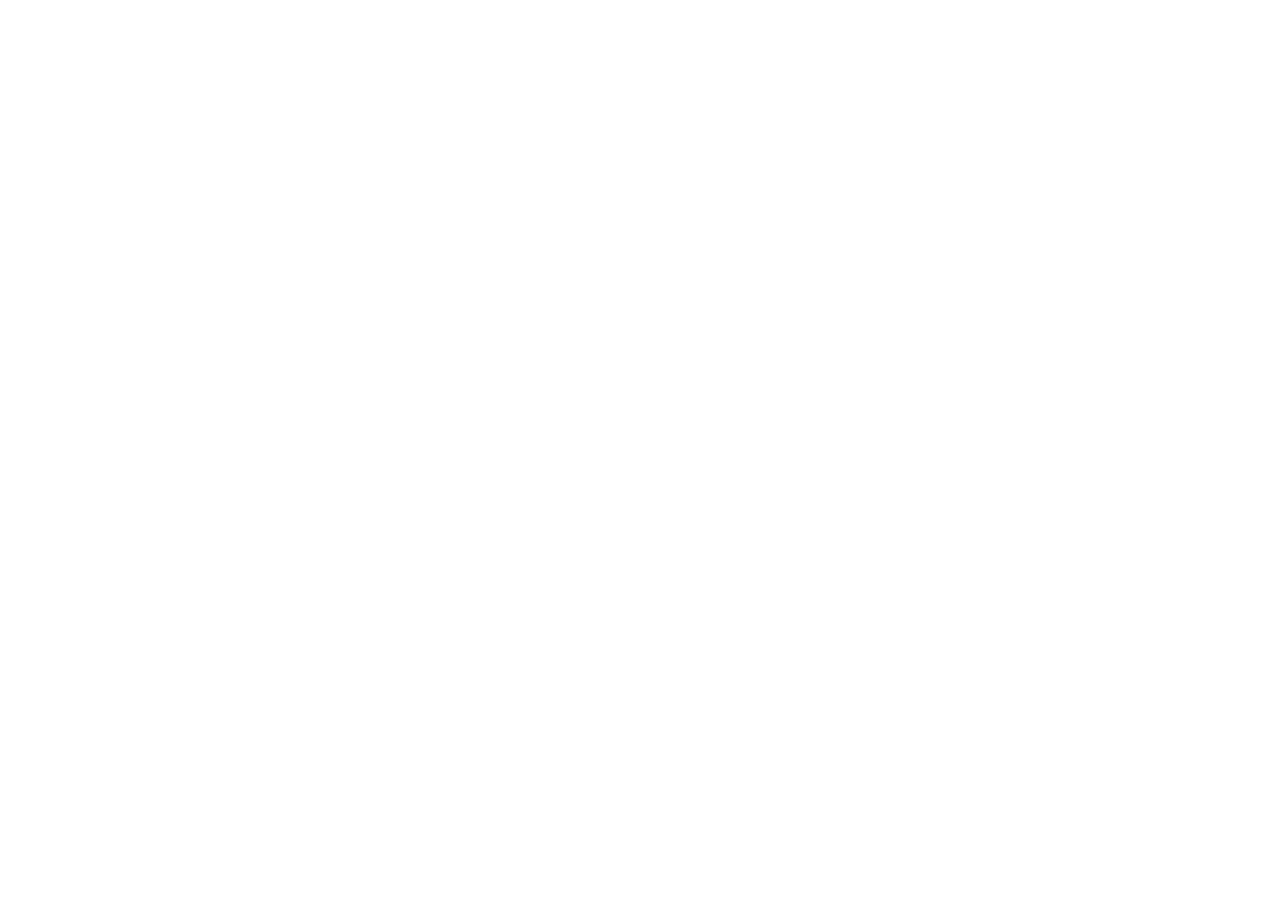
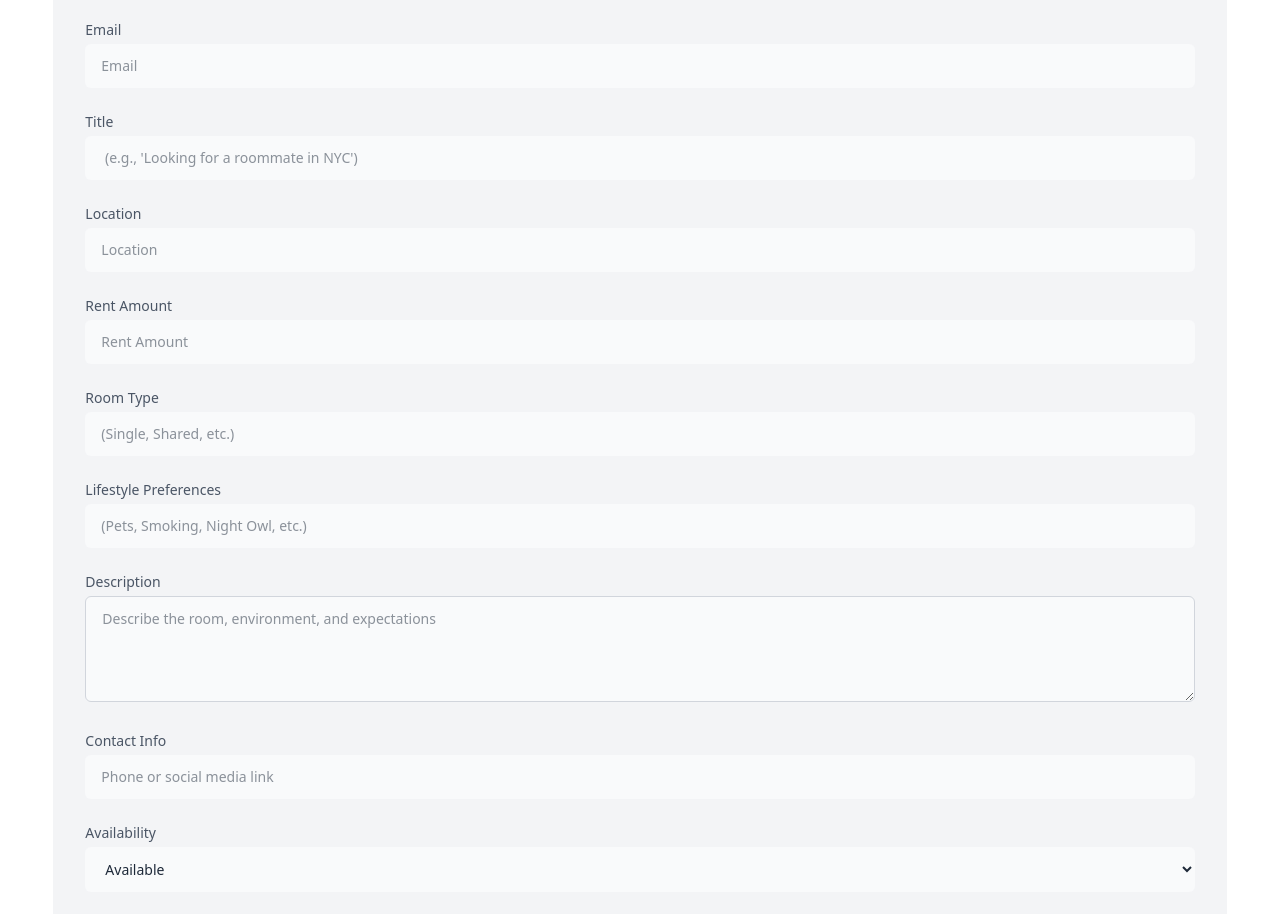
Before and after one commit to yusufABC/RoomSync-client, a React (Vite) app: page /addtofindroommate in a window 1280 px wide. Shown: the part 340-1254 px from the top of the page. Before the commit the page ends 800 px from the top, so only its background shows below. Built offline with nearby package versions, Linux system fonts and the light colour scheme; no server answers; sample sign-in values are in the browser's storage.

Commit message:
added details page and added functionality

```diff
--- a/src/Pages/AddToFindRoomMate.jsx
+++ b/src/Pages/AddToFindRoomMate.jsx
@@ -1,9 +1,123 @@
-import React from 'react';
+import React, { use } from 'react';
+import { AuthContext } from '../context/AuthContext';
+import Swal from 'sweetalert2';
+import { NavLink,  } from 'react-router';
 
 const AddToFindRoomMate = () => {
+    // const navigate=useNavigate
+    const { user } = use(AuthContext)
+    const handleAddRoomMate = e => {
+        e.preventDefault()
+        const form = e.target
+        const formData = new FormData(form)
+        const { rentamount,roomtype, ...rest } = Object.fromEntries(formData.entries())
+
+            const userRoomData={
+                rentamount,
+                roomtype,
+                rest
+            }
+
+        // send to db
+                      fetch('http://localhost:3000/listings', {
+                                    method: 'POST',
+                                    headers: {
+                                        'content-type': 'application/json'
+                                    },
+                                    body: JSON.stringify(userRoomData)
+
+                                })
+                                    .then(res => res.json())
+                                    .then(data => {
+                                        console.log(data)
+                                        if (data.insertedId) {
+                                            Swal.fire({
+                                                position: "top-end",
+                                                icon: "success",
+                                                title: "Your Post Is Created",
+                                                showConfirmButton: false,
+                                                timer: 3500
+                                            });
+                                                // navigate('')
+                                        }
+                                    })
+
+    }
     return (
-        <div>
-            Add to find room mate
+        <div className="my-20 mx-auto w-full max-w-7xl bg-gray-100 p-8 space-y-3 rounded-xl text-gray-800">
+            <h1 className="text-5xl font-bold text-center">Create Your Room Post</h1>
+            <form onSubmit={handleAddRoomMate} className="space-y-6">
+                <div className="space-y-1 text-sm">
+                    <label htmlFor="username" className="block text-gray-600">Username</label>
+                    <input type="text" name="username"  id="username" placeholder="Username" className="w-full px-4 py-3 rounded-md border-gray-300 bg-gray-50 text-gray-800 focus:border-orange-600" />
+                </div>
+                <div className="space-y-1 text-sm">
+                    <label htmlFor="email" className="block text-gray-600">Email</label>
+                    <input type="email" name="email" id="email" placeholder="Email" className="w-full px-4 py-3 rounded-md border-gray-300 bg-gray-50 text-gray-800 focus:border-orange-600" />
+                </div>
+                <div className="space-y-1 text-sm">
+                    <label className="block text-gray-600">Title</label>
+                    <input type="text" name="title" placeholder=" (e.g., 'Looking for a roommate in NYC')" className="w-full px-4 py-3 rounded-md border-gray-300 bg-gray-50 text-gray-800 focus:border-orange-600" />
+                </div>
+                <div className="space-y-1 text-sm">
+                    <label className="block text-gray-600">Location</label>
+                    <input type="text" name="location" placeholder="Location" className="w-full px-4 py-3 rounded-md border-gray-300 bg-gray-50 text-gray-800 focus:border-orange-600" />
+                </div>
+                <div className="space-y-1 text-sm">
+                    <label className="block text-gray-600">Rent Amount</label>
+                    <input type="text" name="rentamount" placeholder="Rent Amount" className="w-full px-4 py-3 rounded-md border-gray-300 bg-gray-50 text-gray-800 focus:border-orange-600" />
+                </div>
+                <div className="space-y-1 text-sm">
+                    <label className="block text-gray-600">Room Type </label>
+                    <input type="text" name="roomtype" placeholder="(Single, Shared, etc.)" className="w-full px-4 py-3 rounded-md border-gray-300 bg-gray-50 text-gray-800 focus:border-orange-600" />
+                </div>
+
+                <div className="space-y-1 text-sm">
+                    <label className="block text-gray-600">Lifestyle Preferences</label>
+                    <input
+                        type="text"
+                        name="lifestyle"
+                        placeholder="(Pets, Smoking, Night Owl, etc.)"
+                        className="w-full px-4 py-3 rounded-md border-gray-300 bg-gray-50 text-gray-800 focus:border-orange-600"
+                    />
+                </div>
+
+                <div className="space-y-1 text-sm">
+                    <label className="block text-gray-600">Description</label>
+                    <textarea
+                        name="description"
+                        placeholder="Describe the room, environment, and expectations"
+                        className="w-full px-4 py-3 rounded-md border border-gray-300 bg-gray-50 text-gray-800 focus:border-orange-600"
+                        rows="4"
+                    ></textarea>
+                </div>
+        <div className="space-y-1 text-sm">
+  <label className="block text-gray-600">Contact Info</label>
+  <input
+    type="text"
+    name="contact"
+    placeholder="Phone or social media link"
+    className="w-full px-4 py-3 rounded-md border-gray-300 bg-gray-50 text-gray-800 focus:border-orange-600"
+  />
+</div>
+
+<div className="space-y-1 text-sm">
+  <label className="block text-gray-600">Availability</label>
+  <select
+    name="availability"
+    className="w-full px-4 py-3 rounded-md border-gray-300 bg-gray-50 text-gray-800 focus:border-orange-600"
+  >
+    <option value="available">Available</option>
+    <option value="not-available">Not Available</option>
+  </select>
+</div>
+
+
+
+
+                <button type='submit' className="cursor-pointer block w-full p-3 text-center rounded-sm text-gray-50 bg-gray-300">Submit</button>
+            </form>
+
         </div>
     );
 };
--- /dev/null
+++ b/src/Pages/Details/Details.jsx
@@ -0,0 +1,27 @@
+import React, { useEffect, useState } from 'react';
+import DetailsCard from './DetailsCard';
+
+const Details = () => {
+    const [listings, setListings] = useState([])
+    useEffect(() => {
+        fetch('http://localhost:3000/listings')
+            .then(res => res.json())
+            .then(data => {
+                setListings(data)
+            })
+
+    }, [])
+    return (
+        <div className="max-w-6xl mx-auto px-4 py-10">
+
+            <div className='text-3xl font-bold mb-6 text-orange-500'>All Post Available Here</div>
+            <div className='grid grid-cols-1 md:grid-cols-2 lg:grid-cols-3 gap-6'>
+                {
+                    listings.map((list,index)=><DetailsCard key={index} list={list}></DetailsCard>)
+                }
+            </div>
+        </div>
+    );
+};
+
+export default Details;
--- /dev/null
+++ b/src/Pages/Details/DetailsCard.jsx
@@ -0,0 +1,37 @@
+import React, { useState } from 'react';
+import { ThumbsUp } from 'lucide-react';
+const DetailsCard = ({list}) => {
+     const [liked, setLiked] = useState(false);
+  const [likesCount, setLikesCount] = useState(0);
+        const handleLike = () => {
+    if (liked) {
+      setLikesCount(likesCount -1);
+    }
+     else {
+      setLikesCount(likesCount + 1);
+    }
+    setLiked(!liked);
+  };
+
+
+    return (
+        <div className='bg-white shadow-lg rounded-lg p-6 border border-slate-200'>
+               <h3 className="text-xl  font-semibold text-orange-500">{list.rest.title}</h3>
+                 <p className=" text-slate-600">Location: {list.rest.location}</p>
+                <p className=" text-slate-600">Rent: ${list.rentamount}</p>
+            <p className=" text-slate-600">Room Type: {list.roomtype}</p>
+            <p className=" text-slate-600">Lifestyle: {list.rest.lifestyle}</p>
+            <p className=" text-slate-600">Availability: {list.rest.availability}</p>
+        <p className=" text-slate-600">Posted by: {list.rest.username} ({list.email})</p>
+        <p className=" text-slate-600 mt-2">{list.rest.description}</p>
+        <p className=" text-blue-600 mt-1">Contact: {list.rest.contact}</p>
+
+        <button   onClick={handleLike}  className={`m-4  rounded `}>
+
+             {liked ?  <ThumbsUp color='red' /> :  <ThumbsUp color='gray' />} ({likesCount})
+        </button>
+        </div>
+    );
+};
+
+export default DetailsCard;
--- a/src/Pages/Signup.jsx
+++ b/src/Pages/Signup.jsx
@@ -25,18 +25,22 @@
         }
         // auth using firebase
         createUser(email, password)
-            .then(result => {
+            .then(async result => {
                 console.log(result)
                 // update profile
-                const profile={
-                    displayName:username,
-                    photoURL:photourl
-                }
-                updateProfile(auth.currentUser,profile)
+                // const profile={
+                //     displayName:username,
+                //     photoURL:photourl
+                // }
+                await updateProfile(auth.currentUser, {
+                    displayName: username,
+                    photoURL: photourl
+                })
                 .then(()=>{
-                    console.log('user Profile updated')
+                    console.log('User Profile Updated')
                 })
-                .catch(error=>console.log(error))
+
+                    .catch(error => console.log(error))
 
                         const userProfile = {
                     email,
@@ -70,8 +74,8 @@
                     })
             })
             .catch((error) => {
-                console.log( error.message);
-                setErrorMsg( error.message);
+                console.log(error.message);
+                setErrorMsg(error.message);
             });
 
     }
--- a/src/PrivateRoute.jsx
+++ b/src/PrivateRoute.jsx
@@ -5,9 +5,10 @@
 const PrivateRoute = ({children}) => {
     const{user,loader}=useContext(AuthContext)
     if(loader){
-        return  <span className="loading loading-bars loading-xl"></span>
-
-
+        return <div className='mx-auto text-center mt-96'><span className="loading loading-bars loading-sm"></span>
+<span className="loading loading-bars loading-md"></span>
+<span className="loading loading-bars loading-lg"></span>
+<span className="loading loading-bars loading-xl"></span></div>
     }
     if(!user || !user?.email){
        return <Navigate to="/signin"></Navigate>
--- a/src/Router/Router.jsx
+++ b/src/Router/Router.jsx
@@ -11,6 +11,7 @@
 import BrowseListing from '../Pages/BrowseListing';
 import MyListing from '../Pages/MyListing';
 import AddToFindRoomMate from '../Pages/AddToFindRoomMate';
+import Details from '../Pages/Details/Details';
 
 export const router = createBrowserRouter([
   {
@@ -54,6 +55,14 @@
           </PrivateRoute>
 
         },
+        {
+          path:'details',
+
+          element:<PrivateRoute>
+            <Details></Details>
+          </PrivateRoute>
+
+        },
 
     ]
   },
```
Also changed, not shown: src/Components/Header.jsx (+8 -3 lines). Lines whose indentation alone changed are shown as unchanged.
